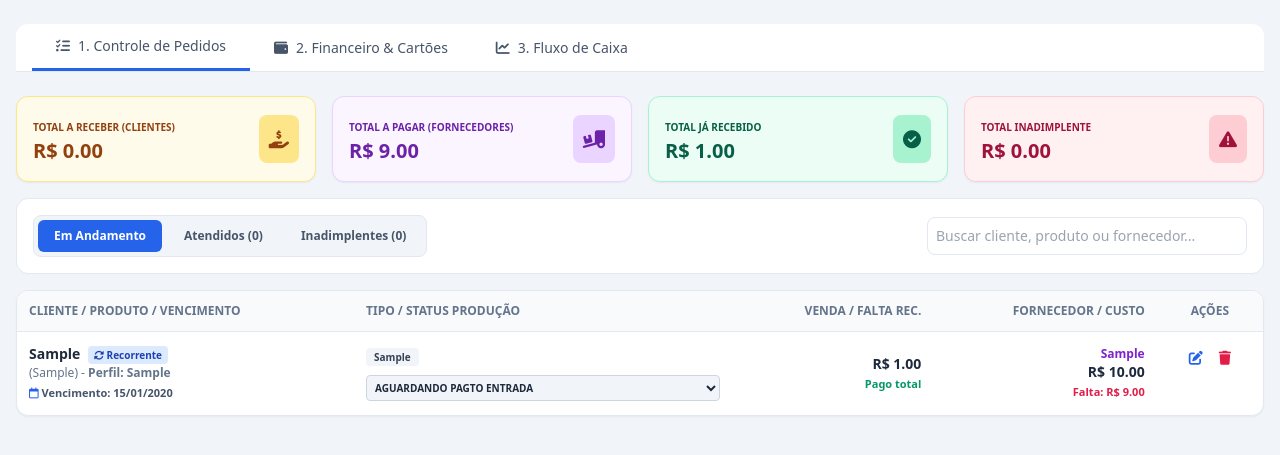
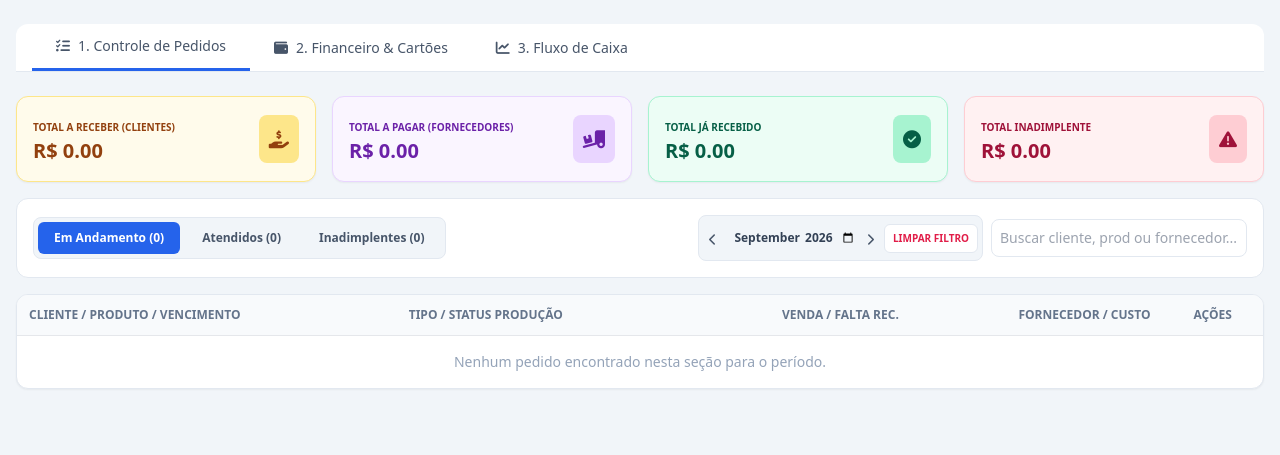
Before and after one commit to gabrielferreiracruz1994-create/contorle_pedidos, a FastAPI app: page / in a window 1280 px wide. Shown: the part 69-524 px from the top of the page. Run offline with FastAPI, Linux system fonts and the light colour scheme; tables that the repository leaves empty hold one stand-in row (values such as "Sample post"); some libraries are stand-ins or nearby versions.

Commit message:
Update index.html

```diff
--- a/templates/index.html
+++ b/templates/index.html
@@ -106,7 +106,15 @@
           <button onclick="mudarSubAbaPedidos('inadimplentes')" id="subtab-inadimplentes" class="px-4 py-2 rounded-md text-xs font-bold text-slate-600 hover:bg-white transition">Inadimplentes (<span id="count-inadimplentes">0</span>)</button>
         </div>
 
-        <input type="text" id="busca-pedido" onkeyup="renderizarPedidos()" placeholder="Buscar cliente, produto ou fornecedor..." class="w-80 p-2 border border-slate-200 rounded-lg text-sm">
+        <div class="flex flex-wrap items-center gap-2 w-full md:w-auto">
+          <div class="flex items-center bg-slate-100 rounded-lg p-1 border border-slate-200">
+            <button onclick="navegarMes('filtro-mes-pedidos', -1); renderizarPedidos();" class="p-1.5 hover:bg-white rounded text-slate-600"><i class="fa-solid fa-chevron-left text-xs"></i></button>
+            <input type="month" id="filtro-mes-pedidos" onchange="renderizarPedidos()" class="bg-transparent font-bold text-xs p-1 text-slate-700 focus:outline-none cursor-pointer text-center">
+            <button onclick="navegarMes('filtro-mes-pedidos', 1); renderizarPedidos();" class="p-1.5 hover:bg-white rounded text-slate-600"><i class="fa-solid fa-chevron-right text-xs"></i></button>
+            <button onclick="limparFiltroMesPedidos()" class="p-1.5 ml-1 bg-white hover:bg-rose-50 text-rose-600 rounded-md border border-slate-200 text-[10px] font-bold px-2 uppercase" title="Ver todos os meses">Limpar Filtro</button>
+          </div>
+          <input type="text" id="busca-pedido" onkeyup="renderizarPedidos()" placeholder="Buscar cliente, prod ou fornecedor..." class="w-full md:w-64 p-2 border border-slate-200 rounded-lg text-sm">
+        </div>
       </div>
 
       <div class="bg-white rounded-xl border border-slate-200 overflow-hidden shadow-sm">
@@ -168,7 +176,7 @@
 
           <div class="flex items-center bg-slate-100 rounded-lg p-1 border border-slate-200">
             <button onclick="navegarMes('filtro-mes-fin', -1); renderizarBills();" class="p-1.5 hover:bg-white rounded text-slate-600"><i class="fa-solid fa-chevron-left"></i></button>
-            <input type="month" id="filtro-mes-fin" onchange="renderizarBills()" class="bg-transparent font-bold text-xs p-1 text-slate-700 focus:outline-none">
+            <input type="month" id="filtro-mes-fin" onchange="renderizarBills()" class="bg-transparent font-bold text-xs p-1 text-slate-700 focus:outline-none cursor-pointer">
             <button onclick="navegarMes('filtro-mes-fin', 1); renderizarBills();" class="p-1.5 hover:bg-white rounded text-slate-600"><i class="fa-solid fa-chevron-right"></i></button>
           </div>
 
@@ -211,7 +219,7 @@
             <label class="text-[10px] font-bold text-slate-400 uppercase mb-1">Mês de Análise</label>
             <div class="flex items-center bg-slate-800 rounded-lg p-1 border border-slate-700">
               <button onclick="navegarMes('filtro-mes-fluxo', -1); renderizarFluxo();" class="p-1 hover:bg-slate-700 rounded text-slate-300"><i class="fa-solid fa-chevron-left text-xs"></i></button>
-              <input type="month" id="filtro-mes-fluxo" onchange="renderizarFluxo()" class="bg-transparent text-white p-0.5 text-xs font-bold focus:outline-none text-center">
+              <input type="month" id="filtro-mes-fluxo" onchange="renderizarFluxo()" class="bg-transparent text-white p-0.5 text-xs font-bold focus:outline-none cursor-pointer text-center">
               <button onclick="navegarMes('filtro-mes-fluxo', 1); renderizarFluxo();" class="p-1 hover:bg-slate-700 rounded text-slate-300"><i class="fa-solid fa-chevron-right text-xs"></i></button>
             </div>
           </div>
@@ -306,7 +314,7 @@
           <input type="checkbox" id="ped_is_recurrent" class="w-4 h-4 text-blue-600 rounded border-gray-300">
           <div>
             <label for="ped_is_recurrent" class="text-xs font-bold text-blue-900 cursor-pointer">Contrato / Recebimento Mensal Recorrente</label>
-            <p class="text-[10px] text-blue-700 leading-tight mt-0.5">Marque para incluir este valor todo mês no seu Fluxo de Caixa a partir da data de vencimento.</p>
+            <p class="text-[10px] text-blue-700 leading-tight mt-0.5">Marque para incluir este valor todo mês no Fluxo de Caixa a partir da data de venc. recebimento.</p>
           </div>
         </div>
 
@@ -341,11 +349,11 @@
         <div class="grid grid-cols-2 gap-3">
           <div>
             <label class="block text-xs font-semibold text-slate-600 mb-1">Venc. Recebimento</label>
-            <input type="date" id="ped_client_due_date" class="w-full p-2 border rounded">
+            <input type="date" id="ped_client_due_date" class="w-full p-2 border rounded cursor-pointer">
           </div>
           <div>
             <label class="block text-xs font-semibold text-slate-600 mb-1">Venc. Fornecedor</label>
-            <input type="date" id="ped_supplier_due_date" class="w-full p-2 border rounded">
+            <input type="date" id="ped_supplier_due_date" class="w-full p-2 border rounded cursor-pointer">
           </div>
         </div>
         <div class="flex justify-end gap-2 pt-3 border-t">
@@ -402,11 +410,11 @@
         <div class="grid grid-cols-2 gap-3">
           <div>
             <label class="block text-xs font-semibold text-slate-600 mb-1">Perfil / Usuário *</label>
-            <select id="bill_entity" required class="w-full p-2 border rounded bg-white"></select>
+            <select id="bill_entity" required class="w-full p-2 border rounded bg-white cursor-pointer"></select>
           </div>
           <div>
             <label class="block text-xs font-semibold text-slate-600 mb-1">Cartão (Opcional)</label>
-            <select id="bill_card_id" class="w-full p-2 border rounded bg-white">
+            <select id="bill_card_id" class="w-full p-2 border rounded bg-white cursor-pointer">
               <option value="">Sem Cartão (Direto)</option>
             </select>
           </div>
@@ -438,7 +446,7 @@
           </div>
           <div>
             <label class="block text-xs font-semibold text-slate-600 mb-1">Vencimento *</label>
-            <input type="date" id="bill_due_date" required class="w-full p-2 border rounded">
+            <input type="date" id="bill_due_date" required class="w-full p-2 border rounded cursor-pointer">
           </div>
         </div>
 
@@ -509,7 +517,7 @@
         </div>
         <div>
           <label class="block text-xs font-semibold text-slate-600 mb-1">Perfil Responsável *</label>
-          <select id="card_entity" required class="w-full p-2 border rounded bg-white"></select>
+          <select id="card_entity" required class="w-full p-2 border rounded bg-white cursor-pointer"></select>
         </div>
         <div class="grid grid-cols-3 gap-2">
           <div>
@@ -576,13 +584,25 @@
     document.getElementById('filtro-mes-fluxo').value = mesAtualStr;
     document.getElementById('filtro-mes-fin').value = mesAtualStr;
 
+    // Inicializa o filtro de mês dos pedidos
+    const inputMesPed = document.getElementById('filtro-mes-pedidos');
+    if(inputMesPed) inputMesPed.value = mesAtualStr;
+
     function navegarMes(inputId, delta) {
       const el = document.getElementById(inputId);
       if(!el || !el.value) return;
       const [ano, mes] = el.value.split('-').map(Number);
       const d = new Date(ano, mes - 1 + delta, 1);
       el.value = `${d.getFullYear()}-${String(d.getMonth() + 1).padStart(2, '0')}`;
-      renderizarFluxo();
+
+      if(inputId === 'filtro-mes-fluxo') renderizarFluxo();
+      else if(inputId === 'filtro-mes-fin') renderizarBills();
+      else if(inputId === 'filtro-mes-pedidos') renderizarPedidos();
+    }
+
+    function limparFiltroMesPedidos() {
+      document.getElementById('filtro-mes-pedidos').value = '';
+      renderizarPedidos();
     }
 
     async function carregarDados() {
@@ -668,19 +688,41 @@
       if (!tbody) return;
       tbody.innerHTML = '';
 
-      // Atualiza os contadores das sub-abas
-      const countAtendidos = pedidos.filter(p => (p.status_production || '').toUpperCase() === 'ATENDIDO').length;
-      const countInadimplentes = pedidos.filter(p => (p.status_production || '').toUpperCase() === 'INADIMPLENTE').length;
+      const mesSel = document.getElementById('filtro-mes-pedidos')?.value || '';
+      const termoBusca = (document.getElementById('busca-pedido')?.value || '').toLowerCase();
+
+      // 1. Filtra a base geral pelo MÊS e pela BUSCA (se houver)
+      const pedidosBaseMes = pedidos.filter(p => {
+        const bateBusca = (p.client || '').toLowerCase().includes(termoBusca) ||
+                          (p.product || '').toLowerCase().includes(termoBusca) ||
+                          (p.supplier && p.supplier.toLowerCase().includes(termoBusca));
+
+        const bateMes = mesSel === '' || (p.client_due_date && p.client_due_date.startsWith(mesSel));
+
+        return bateBusca && bateMes;
+      });
+
+      // 2. Conta os pedidos do mês em cada categoria para os botões superiores
+      const countAtivos = pedidosBaseMes.filter(p => {
+        const st = (p.status_production || '').toUpperCase();
+        return st !== 'ATENDIDO' && st !== 'INADIMPLENTE';
+      }).length;
+
+      const countAtendidos = pedidosBaseMes.filter(p => (p.status_production || '').toUpperCase() === 'ATENDIDO').length;
+      const countInadimplentes = pedidosBaseMes.filter(p => (p.status_production || '').toUpperCase() === 'INADIMPLENTE').length;
+
+      const btnAtivos = document.getElementById('subtab-ativos');
+      if(btnAtivos) btnAtivos.innerText = `Em Andamento (${countAtivos})`;
       document.getElementById('count-atendidos').innerText = countAtendidos;
       document.getElementById('count-inadimplentes').innerText = countInadimplentes;
 
-      // Calcula os resumos do topo do módulo de pedidos
+      // 3. Atualiza os cards coloridos de resumo filtrando apenas para os pedidos visíveis (do mês/busca)
       let totalReceber = 0;
       let totalPagarForn = 0;
       let totalRecebido = 0;
       let totalInadimplente = 0;
 
-      pedidos.forEach(p => {
+      pedidosBaseMes.forEach(p => {
         const st = (p.status_production || '').toUpperCase();
         const faltaRec = (p.sale_value || 0) - (p.paid_by_client || 0);
         const faltaForn = (p.supplier_cost || 0) - (p.paid_to_supplier || 0);
@@ -699,34 +741,21 @@
       document.getElementById('res-ped-recebido').innerText = `R$ ${totalRecebido.toFixed(2)}`;
       document.getElementById('res-ped-inadimplente').innerText = `R$ ${totalInadimplente.toFixed(2)}`;
 
-      // Filtra conforme a sub-aba ativa e busca
-      const termoBusca = (document.getElementById('busca-pedido')?.value || '').toLowerCase();
-
-      const pedidosFiltrados = pedidos.filter(p => {
+      // 4. Filtra finalmente pela aba selecionada (Ativos, Atendidos, Inadimplentes) para preencher a tabela
+      const pedidosParaRenderizar = pedidosBaseMes.filter(p => {
         const st = (p.status_production || '').toUpperCase();
-
-        let bateSubAba = false;
-        if (subAbaPedidosAtual === 'ativos') {
-          bateSubAba = (st !== 'ATENDIDO' && st !== 'INADIMPLENTE');
-        } else if (subAbaPedidosAtual === 'atendidos') {
-          bateSubAba = (st === 'ATENDIDO');
-        } else if (subAbaPedidosAtual === 'inadimplentes') {
-          bateSubAba = (st === 'INADIMPLENTE');
-        }
-
-        const bateBusca = (p.client || '').toLowerCase().includes(termoBusca) ||
-                          (p.product || '').toLowerCase().includes(termoBusca) ||
-                          (p.supplier && p.supplier.toLowerCase().includes(termoBusca));
-
-        return bateSubAba && bateBusca;
-      });
-
-      if (pedidosFiltrados.length === 0) {
-        tbody.innerHTML = `<tr><td colspan="5" class="p-4 text-center text-slate-400">Nenhum pedido encontrado nesta seção.</td></tr>`;
+        if (subAbaPedidosAtual === 'ativos') return st !== 'ATENDIDO' && st !== 'INADIMPLENTE';
+        if (subAbaPedidosAtual === 'atendidos') return st === 'ATENDIDO';
+        if (subAbaPedidosAtual === 'inadimplentes') return st === 'INADIMPLENTE';
+        return false;
+      });
+
+      if (pedidosParaRenderizar.length === 0) {
+        tbody.innerHTML = `<tr><td colspan="5" class="p-4 text-center text-slate-400">Nenhum pedido encontrado nesta seção para o período.</td></tr>`;
         return;
       }
 
-      pedidosFiltrados.forEach(p => {
+      pedidosParaRenderizar.forEach(p => {
         const faltaReceber = (p.sale_value || 0) - (p.paid_by_client || 0);
         const faltaPagarForn = (p.supplier_cost || 0) - (p.paid_to_supplier || 0);
         const stAtual = (p.status_production || 'EM PRODUÇÃO').toUpperCase();
@@ -818,7 +847,6 @@
 
       const novoPagoCliente = (p.paid_by_client || 0) + valorRecebidoAgora;
 
-      // Atualiza o pedido como ATENDIDO e soma o valor pago pelo cliente
       await fetch(`/api/orders/${id}`, {
         method: 'PUT',
         headers: {'Content-Type': 'application/json'},
@@ -1060,7 +1088,6 @@
           const st = (p.status_production || '').toUpperCase();
           const bateuMes = p.client_due_date && p.client_due_date.startsWith(mStr);
 
-          // Inadimplentes NUNCA entram no fluxo
           if (st === 'INADIMPLENTE') return;
 
           let entraRecorrenteNoMes = false;
@@ -1147,7 +1174,6 @@
         const dataVenc = p.client_due_date ? p.client_due_date.substring(8, 10) : '10';
         const bateuMes = p.client_due_date && p.client_due_date.startsWith(mesAno);
 
-        // Inadimplentes NUNCA entram no fluxo
         if (st === 'INADIMPLENTE') return;
 
         let entraRecorrenteNoMes = false;
```
